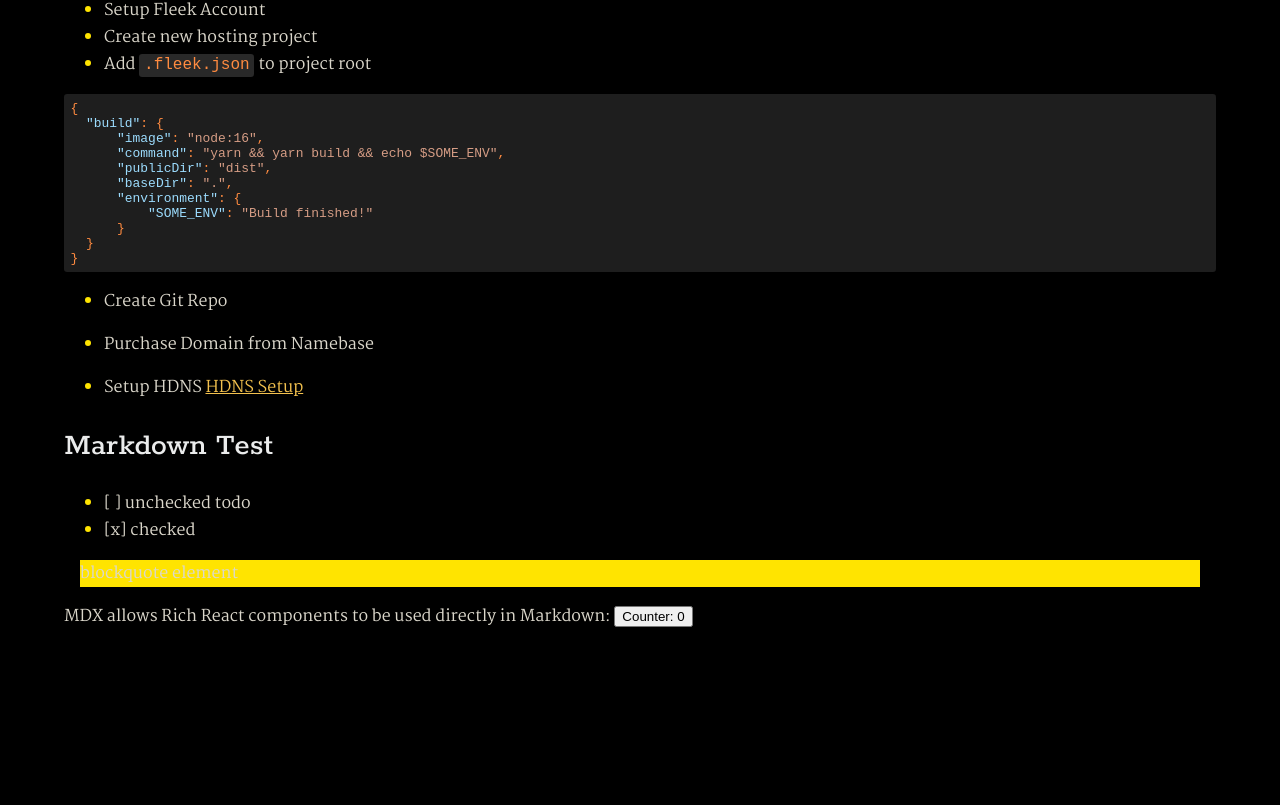
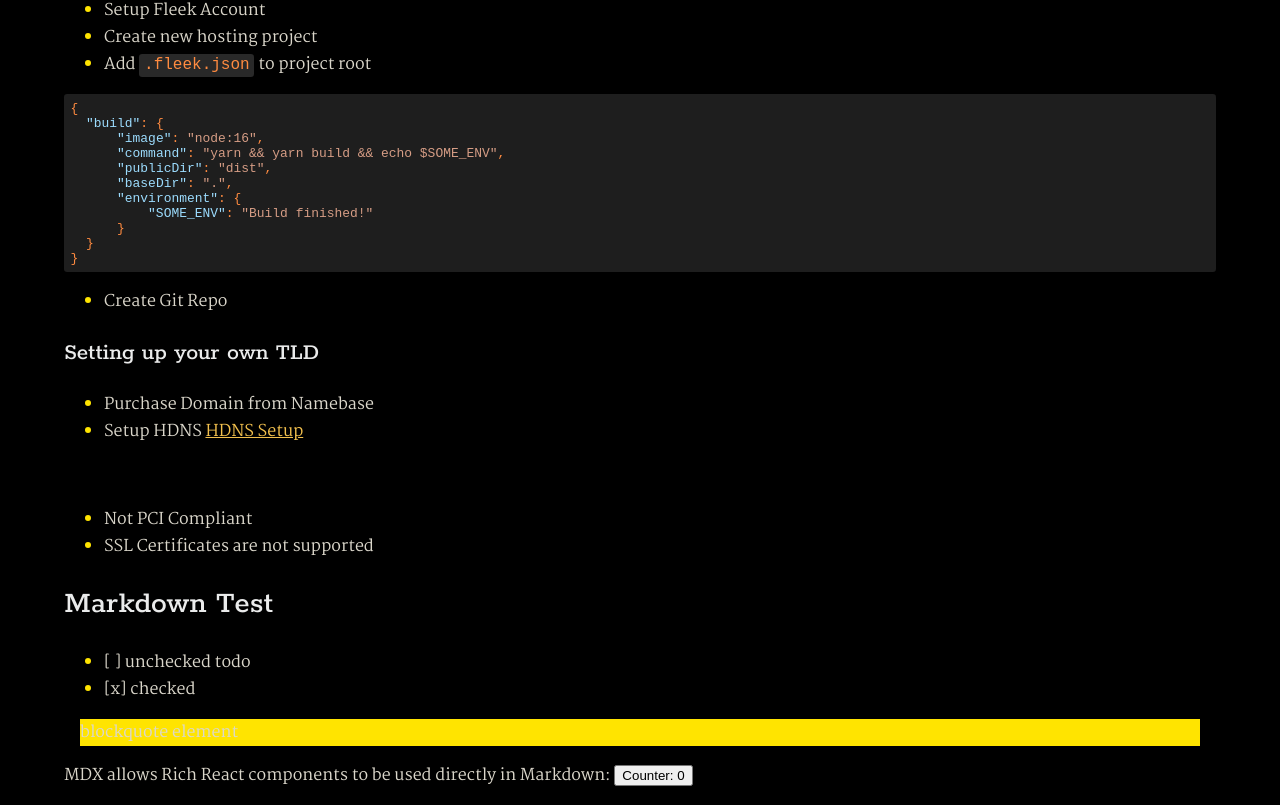
Before and after one commit to jonathantcrawford/ipfs-blog, a React (Vite) app: page /#/how-to-host-a-site-on-ipfs in a window 1280 px wide. Shown: the part 1318-2123 px from the top of the page. Before the commit the page ends 1964 px from the top, so only its background shows below. Built offline with nearby package versions, Linux system fonts and the light colour scheme.

Commit message:
adding some notes

```diff
--- a/src/pages/HowToHostASiteOnIPFS.mdx
+++ b/src/pages/HowToHostASiteOnIPFS.mdx
@@ -69,8 +69,15 @@ Some call IPFS the *permanent web* because deleting every copy of the file from
 
 - Create Git Repo
 
+
+### Setting up your own TLD
 - Purchase Domain from Namebase
 - Setup HDNS [HDNS Setup](https://www.hdns.io/#macos)
+
+#### Notes
+- Not PCI Compliant
+- SSL Certificates are not supported
+
 
 
 ## Markdown Test
```
